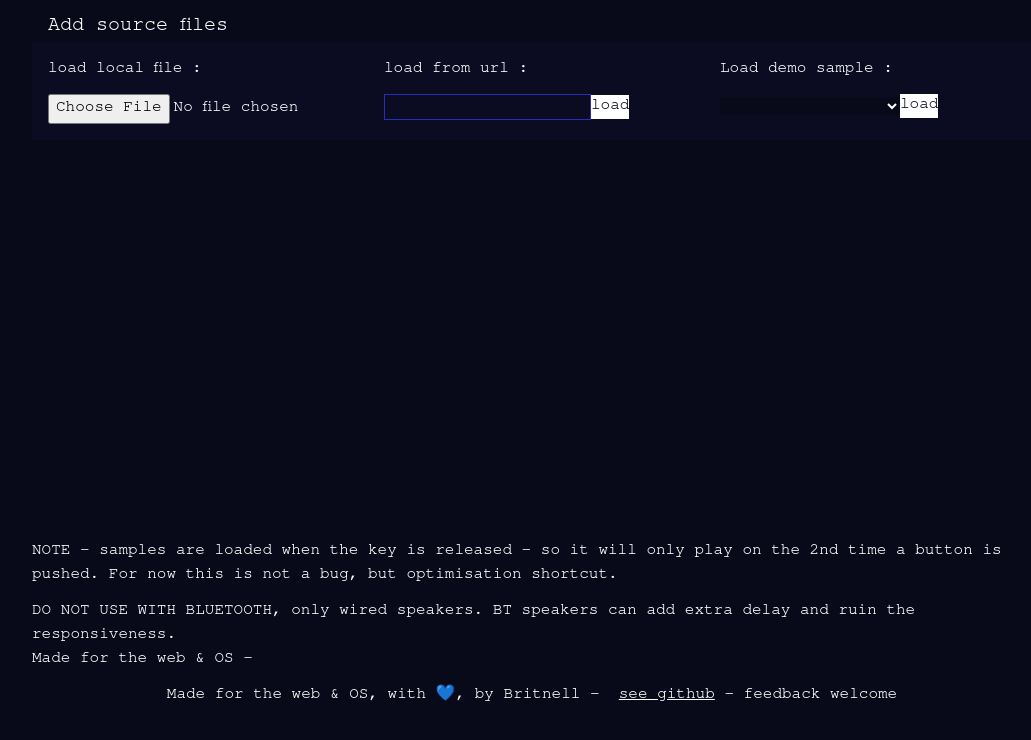
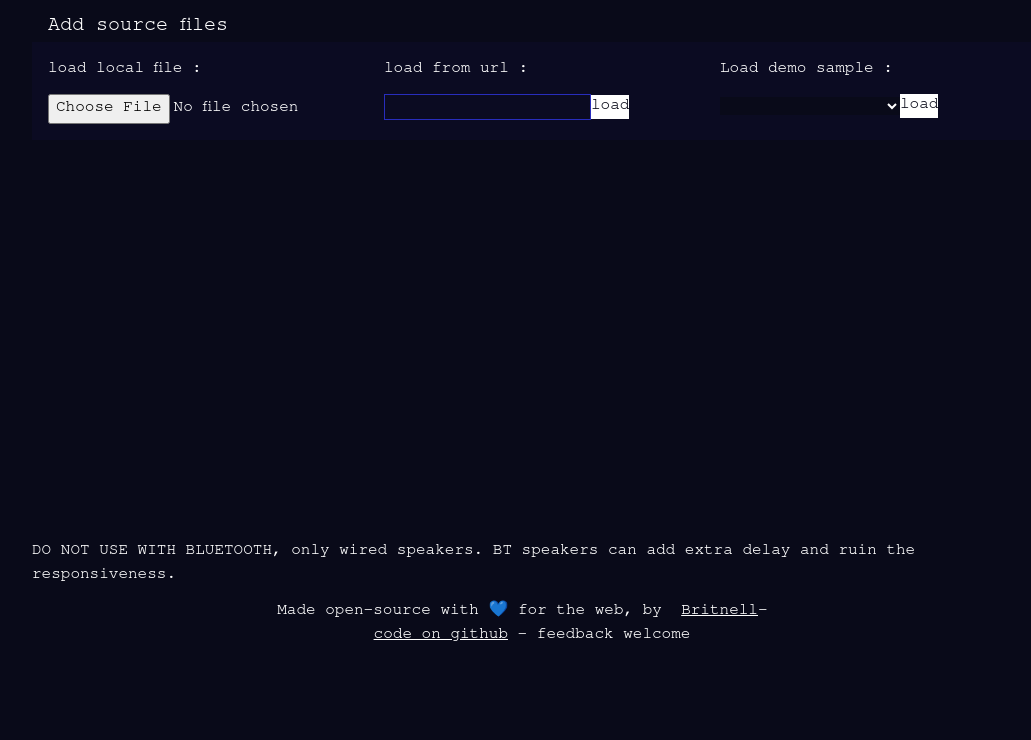
Before and after one commit to Britnell/sampler, an Astro site: page /app in a window 1280 px wide. Shown: the part 58-798 px from the top of the page, without its empty margins (108-1139 px from the left). Built offline with nearby package versions, Linux system fonts and the light colour scheme; Astro itself is replaced by a stand-in of ours.

Commit message:
audo load samples

```diff
--- a/src/react/loader.tsx
+++ b/src/react/loader.tsx
@@ -189,25 +189,29 @@ export default function Loader() {
         </div>
       </Modal>
       <footer className=" mt-[200px] max-w-[1000px] mx-auto">
-        <p className=" my-3">
-          NOTE - samples are loaded when the key is released - so it will only
-          play on the 2nd time a button is pushed. For now this is not a bug,
-          but optimisation shortcut.
-        </p>
         <p>
           DO NOT USE WITH BLUETOOTH, only wired speakers. BT speakers can add
           extra delay and ruin the responsiveness.
         </p>
-        <p>Made for the web & OS - </p>
         <p className=" my-3 text-center">
-          Made for the web & OS, with 💙, by Britnell - &nbsp;
+          Made open-source with 💙 for the web, by &nbsp;
+          <a
+            href="https://britnell.github.io/portfolio/about/"
+            target="_blank"
+            rel="noreferrer"
+            className=" underline"
+          >
+            Britnell
+          </a>
+          - &nbsp;
+          <br />
           <a
             href="https://github.com/Britnell/astro-gym/blob/main/src/react/loader.tsx"
             target="_blank"
             rel="noreferrer"
             className=" underline"
           >
-            see github
+            code on github
           </a>{" "}
           - feedback welcome
         </p>
--- a/src/react/song.tsx
+++ b/src/react/song.tsx
@@ -81,6 +81,18 @@ export default function Song({
       window.removeEventListener("keyup", keyup);
     };
   }, [samples, buffer, speed]);
+
+  useEffect(() => {
+    // auto pre-load samples
+    const keys = Object.values(samples).filter(
+      (sm) => sm.bufferid === bufferId
+    );
+    keys.forEach((smp) => {
+      const s = parseFloat(speed);
+      const source = loadSource(buffer, isNaN(s) ? 1.0 : s);
+      sources.current[smp.key] = source;
+    });
+  }, [samples, speed]);
 
   return (
     <div className="song px-8 my-40">
```
